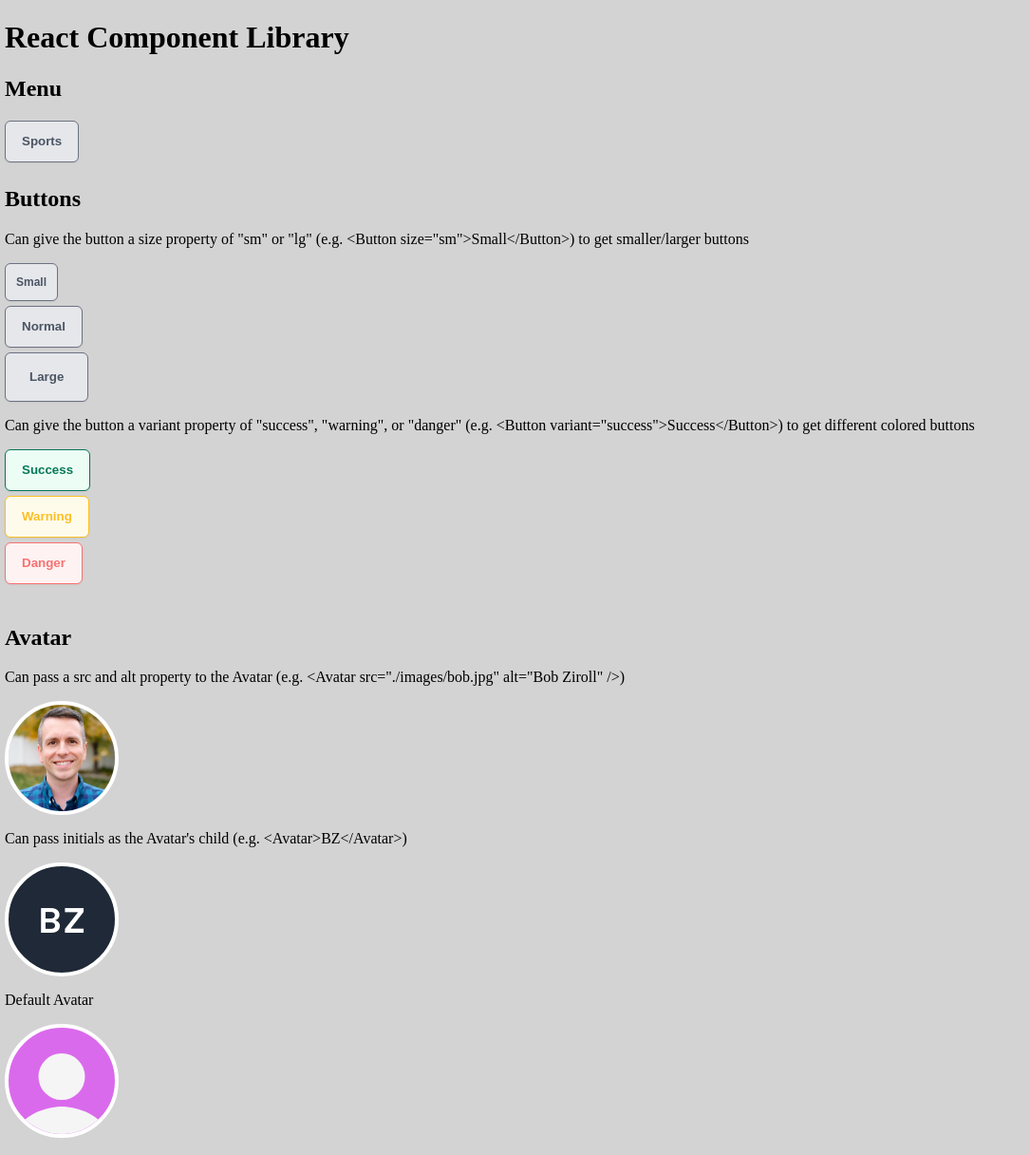
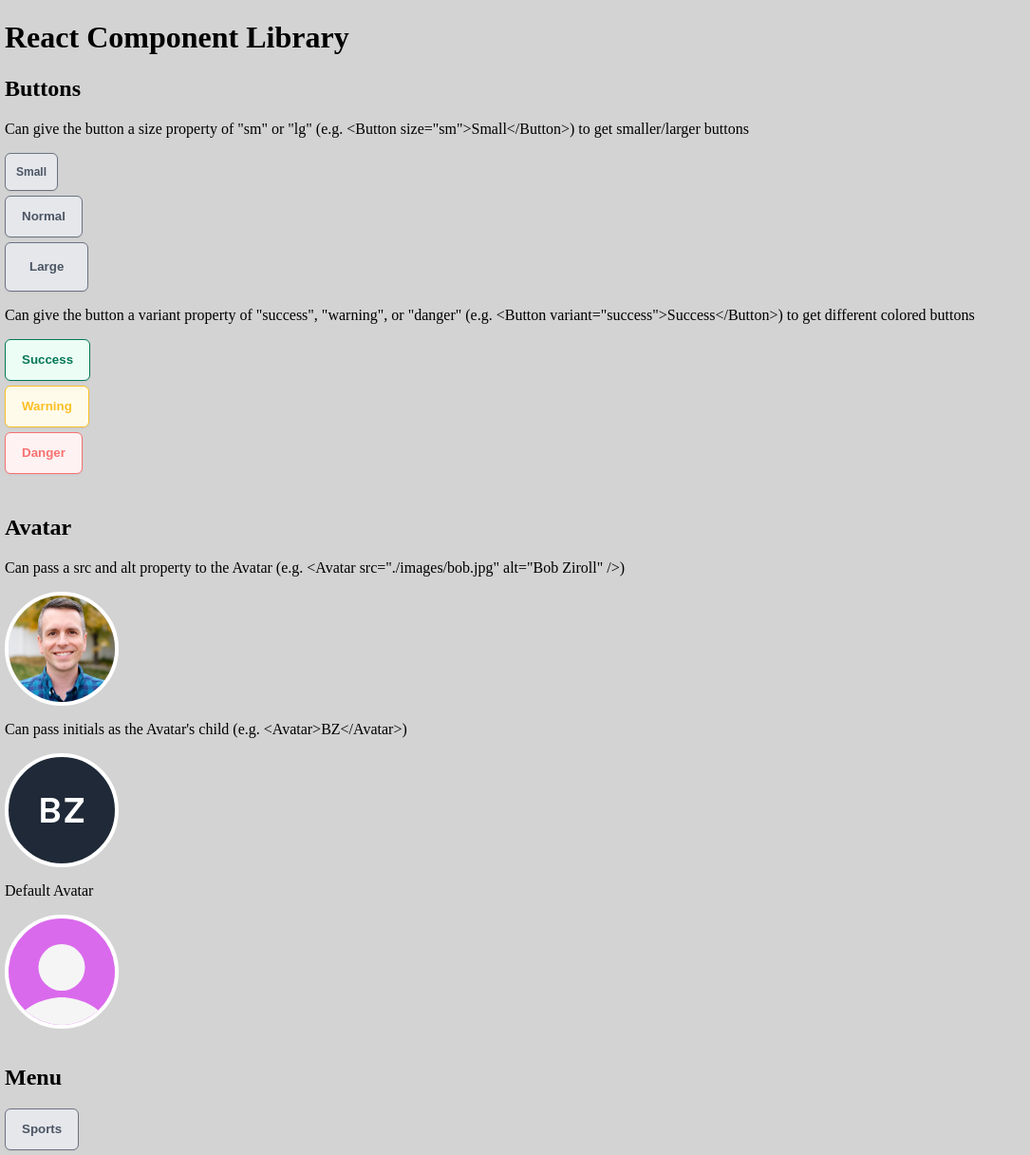
Before and after one commit to jpitzer5/ReactComponentLibrary, a React (Vite) app: page / in a window 1280 px wide. Shown: the whole page at 95% size, without its empty margins (0-1085 px from the left). Built offline with nearby package versions, Linux system fonts and the light colour scheme.

Commit message:
accessibility imporovement changes

```diff
--- a/src/App.jsx
+++ b/src/App.jsx
@@ -13,15 +13,6 @@ export default function App() {
   return (
     <>
       <h1>React Component Library</h1>
-      <h2>Menu</h2>
-      <Menu>
-        <MenuButton>Sports</MenuButton>
-
-        <MenuDropdown>
-          {sports.map((sport) => <MenuItem key={sport}>{sport}</MenuItem>)}
-        </MenuDropdown>
-      </Menu>
-      <br />
       <h2>Buttons</h2>
       <p>Can give the button a size property of "sm" or "lg" (e.g. {`<Button size="sm">Small</Button>`}) to get smaller/larger buttons</p>
       <Button size="sm" >Small</Button>
@@ -40,7 +31,15 @@ export default function App() {
       <p>Default Avatar</p>
       <Avatar />
       <br />
+      <h2>Menu</h2>
+      <Menu>
+        <MenuButton>Sports</MenuButton>
 
+        <MenuDropdown>
+          {sports.map((sport) => <MenuItem key={sport}>{sport}</MenuItem>)}
+        </MenuDropdown>
+      </Menu>
+      <br />
     </>
   )
 }
--- a/src/components/menu/Menu.jsx
+++ b/src/components/menu/Menu.jsx
@@ -5,14 +5,15 @@ const ToggleContext = React.createContext()
 
 export default function Menu({ children }) {
     const [open, setOpen] = React.useState(false)
+    const menuId = React.useId()
 
     function toggle() {
         setOpen(prevOpen => !prevOpen)
     }
 
     return (
-        <ToggleContext.Provider value={{open, toggle}}>
-            <div className="menu">
+        <ToggleContext.Provider value={{open, toggle, menuId}}>
+            <div className="menu" role="menu">
                 {children}
             </div>
         </ToggleContext.Provider>
--- a/src/components/menu/MenuButton.jsx
+++ b/src/components/menu/MenuButton.jsx
@@ -3,9 +3,9 @@ import Button from "../button/Button"
 import { ToggleContext } from "./Menu"
 
 export default function MenuButton({ children }) {
-    const {open, toggle} = React.useContext(ToggleContext)
+    const {open, toggle, menuId} = React.useContext(ToggleContext)
 
     return (
-        <Button onClick={toggle}>{children}</Button>
+        <Button onClick={toggle} aria-expanded={open} aria-haspopup="true" aria-controls={menuId} >{children}</Button>
     )
 }
--- a/src/components/menu/MenuDropdown.jsx
+++ b/src/components/menu/MenuDropdown.jsx
@@ -2,9 +2,9 @@ import React from "react"
 import { ToggleContext } from "./Menu"
 
 export default function MenuDropdown({ children }) {
-    const {open, toggle} = React.useContext(ToggleContext)
+    const {open, menuId} = React.useContext(ToggleContext)
     return open ? (
-        <div className="menu-dropdown">
+        <div className="menu-dropdown" id={menuId}>
             {children}
         </div>
     ) : null
```
